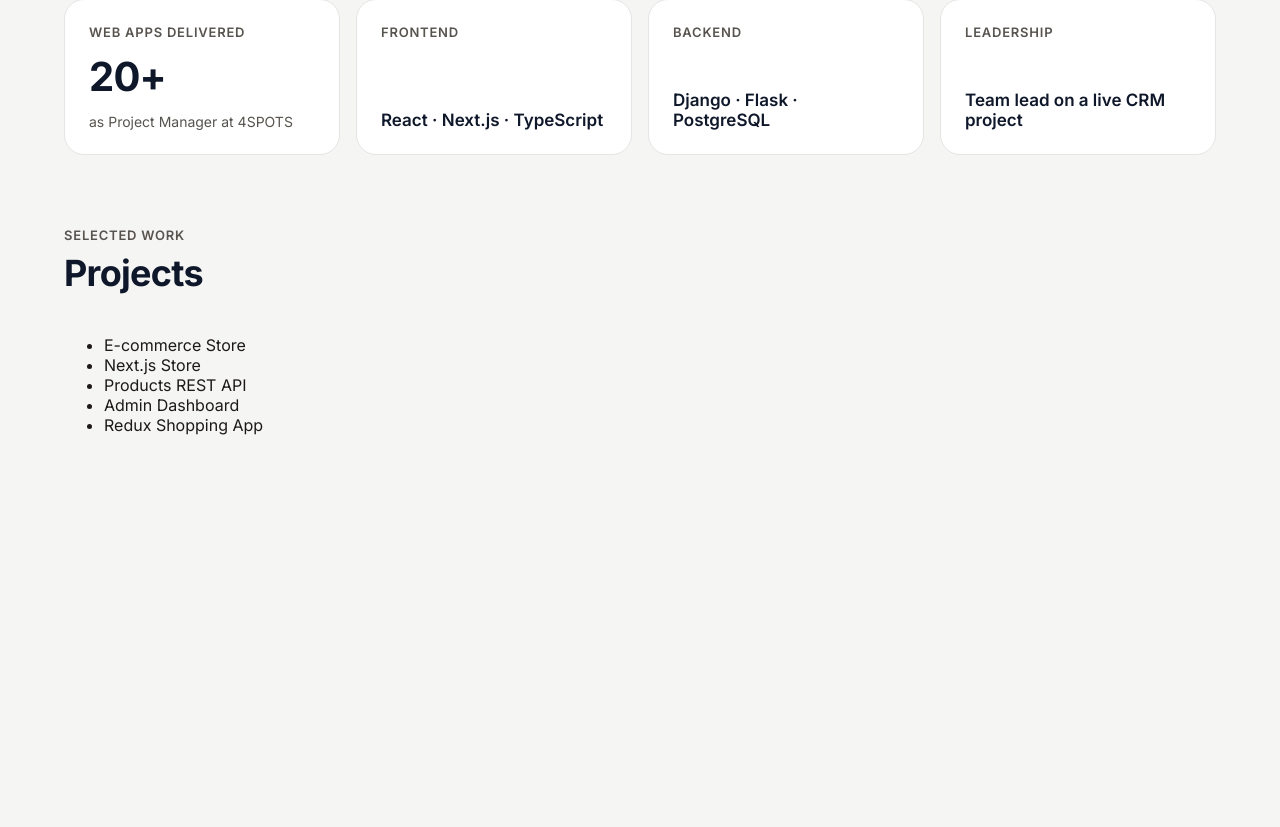
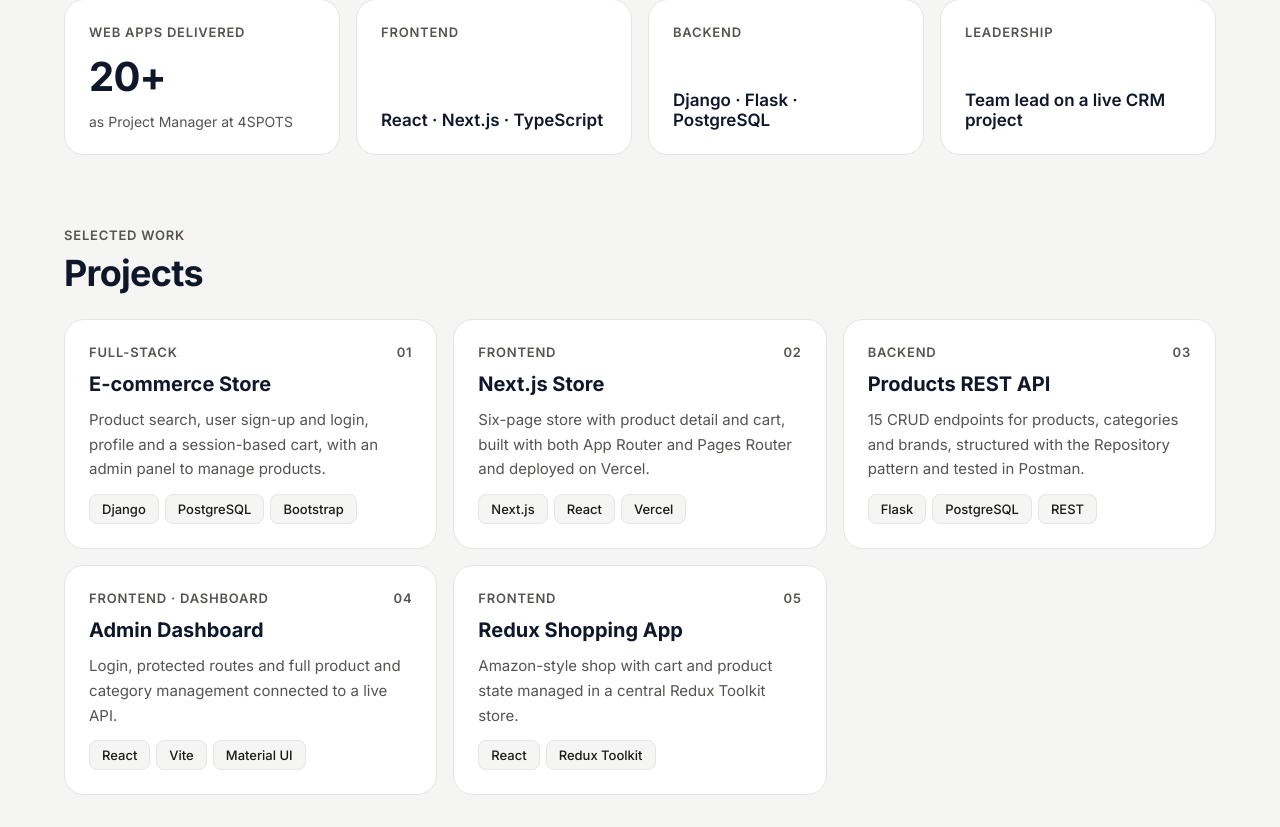
Before and after one commit to shijinanithin/portfolio, a Next.js app: page / in a window 1280 px wide. Shown: the part 614-1441 px from the top of the page. Before the commit the page ends 1097 px from the top, so only its background shows below. Built offline with nearby package versions, Linux system fonts and the light colour scheme.

Commit message:
Add project card component

```diff
--- /dev/null
+++ b/app/components/ProjectCard.module.css
@@ -0,0 +1,94 @@
+.card {
+    background: var(--card);
+    border: 1px solid var(--border);
+    border-radius: 20px;
+    padding: 24px;
+    display: flex;
+    flex-direction: column;
+    gap: 12px;
+    transition: transform 0.3s ease, box-shadow 0.3s ease, border-color 0.3s ease;
+}
+
+.card:hover {
+    transform: translateY(-3px);
+    box-shadow: 0 12px 32px rgba(15, 23, 42, 0.08);
+    border-color: var(--border-strong);
+}
+
+.top {
+    display: flex;
+    justify-content: space-between;
+    align-items: center;
+}
+
+.label,
+.number {
+    font-size: 13px;
+    font-weight: 600;
+    letter-spacing: 0.06em;
+    text-transform: uppercase;
+    color: var(--muted);
+}
+
+.title {
+    margin: 0;
+    font-size: 20px;
+    font-weight: 700;
+    color: var(--heading);
+}
+
+.description {
+    margin: 0;
+    font-size: 15px;
+    line-height: 1.65;
+    color: var(--muted);
+}
+
+.tags {
+    list-style: none;
+    margin: auto 0 0;
+    padding: 0;
+    display: flex;
+    flex-wrap: wrap;
+    gap: 6px;
+}
+
+.tag {
+    padding: 6px 12px;
+    border-radius: 8px;
+    background: var(--bg);
+    border: 1px solid var(--border);
+    font-size: 13px;
+    font-weight: 500;
+}
+
+.links {
+    display: flex;
+    gap: 20px;
+    padding-top: 14px;
+    border-top: 1px solid var(--border);
+    font-size: 14px;
+    font-weight: 600;
+}
+
+.links a {
+    text-decoration: none;
+}
+
+.grid {
+    display: grid;
+    grid-template-columns: repeat(3, 1fr);
+    gap: 16px;
+}
+
+@media (max-width: 900px) {
+    .grid {
+        grid-template-columns: repeat(2, 1fr);
+    }
+}
+
+@media (max-width: 560px) {
+    .grid {
+        grid-template-columns: 1fr;
+    }
+}
--- /dev/null
+++ b/app/components/ProjectCard.tsx
@@ -0,0 +1,41 @@
+import type { Project } from "../data/projects";
+import styles from "./ProjectCard.module.css";
+
+type Props = {
+  project: Project;
+  number: number;
+};
+
+export default function ProjectCard({ project, number }: Props) {
+  return (
+    <article className={styles.card}>
+      <div className={styles.top}>
+        <span className={styles.label}>{project.label}</span>
+        <span className={styles.number}>{String(number).padStart(2, "0")}</span>
+      </div>
+      <h3 className={styles.title}>{project.title}</h3>
+      <p className={styles.description}>{project.description}</p>
+      <ul className={styles.tags}>
+        {project.tags.map((tag) => (
+          <li key={tag} className={styles.tag}>
+            {tag}
+          </li>
+        ))}
+      </ul>
+      {(project.demoUrl || project.codeUrl) && (
+        <div className={styles.links}>
+          {project.demoUrl && (
+            <a href={project.demoUrl} target="_blank" rel="noopener noreferrer">
+              Live demo →
+            </a>
+          )}
+          {project.codeUrl && (
+            <a href={project.codeUrl} target="_blank" rel="noopener noreferrer">
+              Code ↗
+            </a>
+          )}
+        </div>
+      )}
+    </article>
+  );
+}
--- a/app/components/Projects.module.css
+++ b/app/components/Projects.module.css
@@ -21,3 +21,21 @@
     letter-spacing: -0.02em;
     color: var(--heading);
 }
+
+.grid {
+    display: grid;
+    grid-template-columns: repeat(3, 1fr);
+    gap: 16px;
+}
+
+@media (max-width: 900px) {
+    .grid {
+        grid-template-columns: repeat(2, 1fr);
+    }
+}
+
+@media (max-width: 560px) {
+    .grid {
+        grid-template-columns: 1fr;
+    }
+}
--- a/app/components/Projects.tsx
+++ b/app/components/Projects.tsx
@@ -1,5 +1,6 @@
 import { projects } from "../data/projects";
 import styles from "./Projects.module.css";
+import ProjectCard from "./ProjectCard";
 
 export default function Projects() {
   return (
@@ -8,11 +9,15 @@ export default function Projects() {
         <p className={styles.eyebrow}>Selected work</p>
         <h2 className={styles.title}>Projects</h2>
       </div>
-      <ul>
-        {projects.map((project) => (
-          <li key={project.title}>{project.title}</li>
+      <div className={styles.grid}>
+        {projects.map((project, index) => (
+          <ProjectCard
+            key={project.title}
+            project={project}
+            number={index + 1}
+          />
         ))}
-      </ul>
+      </div>
     </section>
   );
 }
--- a/app/globals.css
+++ b/app/globals.css
@@ -10,6 +10,7 @@
   --border-on-dark: #334155;
   --success: #16a34a;
   --nav-link: #44403c;
+  --border-strong: #d6d3d1;
 }
 
 * {
```
